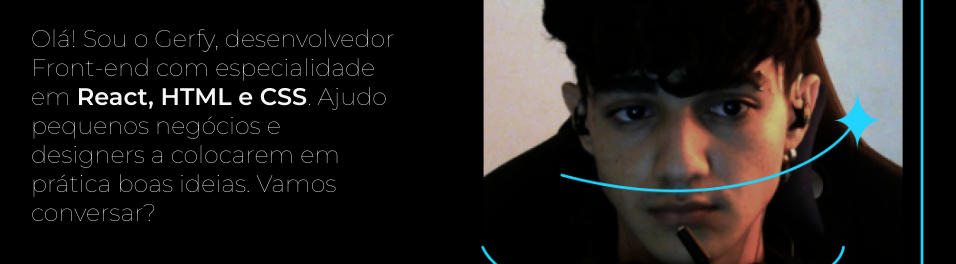
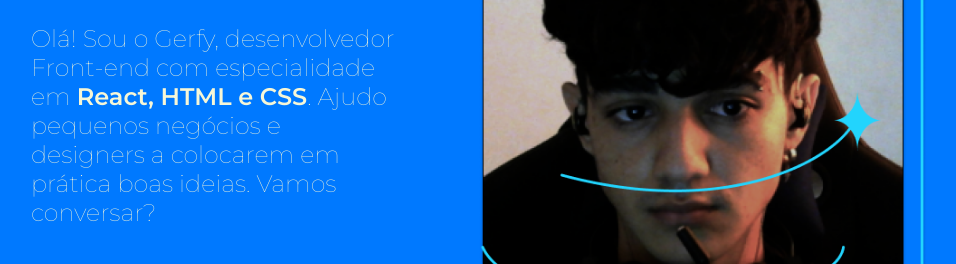
Before and after one commit to Gerfy1/portfolio, a plain HTML site: page index.html in a window 1280 px wide. Shown: the part 405-669 px from the top of the page, without its empty margins (161-1117 px from the left). Drawn offline with nearby package versions, Linux system fonts and the light colour scheme.

Commit message:
Update style.css

```diff
--- a/Styles/style.css
+++ b/Styles/style.css
@@ -2,10 +2,10 @@
 @import url('https://fonts.googleapis.com/css2?family=Montserrat:wght@600&display=swap');
 
 :root {
-    --cor-primaria: #000000;
-    --cor-secundaria: #F6F6F6;
-    --cor-terciaria: #22D4FD;
-    --cor-houver: #272727;
+    --cor-primaria: #0079FF;
+    --cor-secundaria: #F6F7D7;
+    --cor-terciaria: #FF4B91;
+    --cor-houver: #FF165D;
 
     --fonte-primaria: 'Krona One', sans-serif;
     --fonte-secundaria: 'Montserrat', sans-serif;
```
